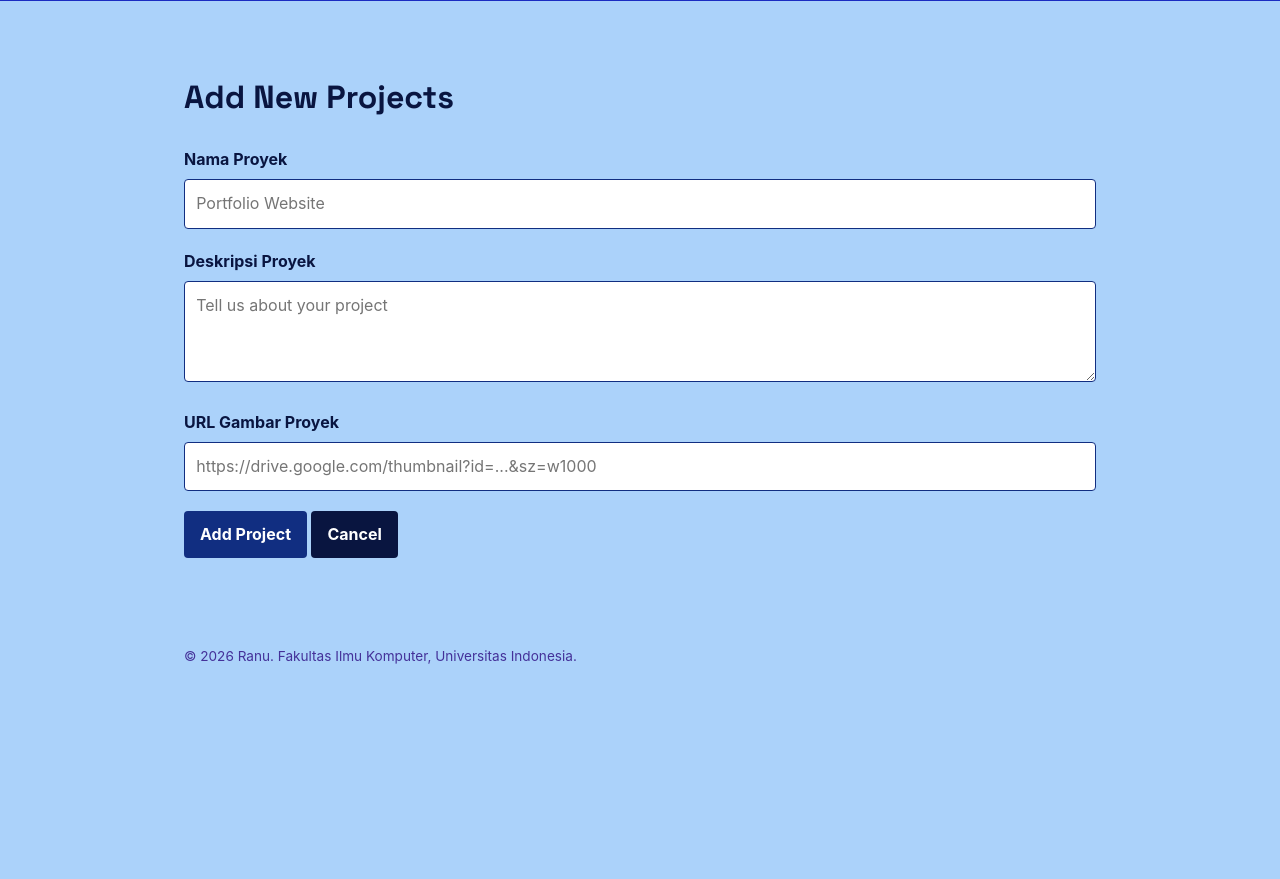
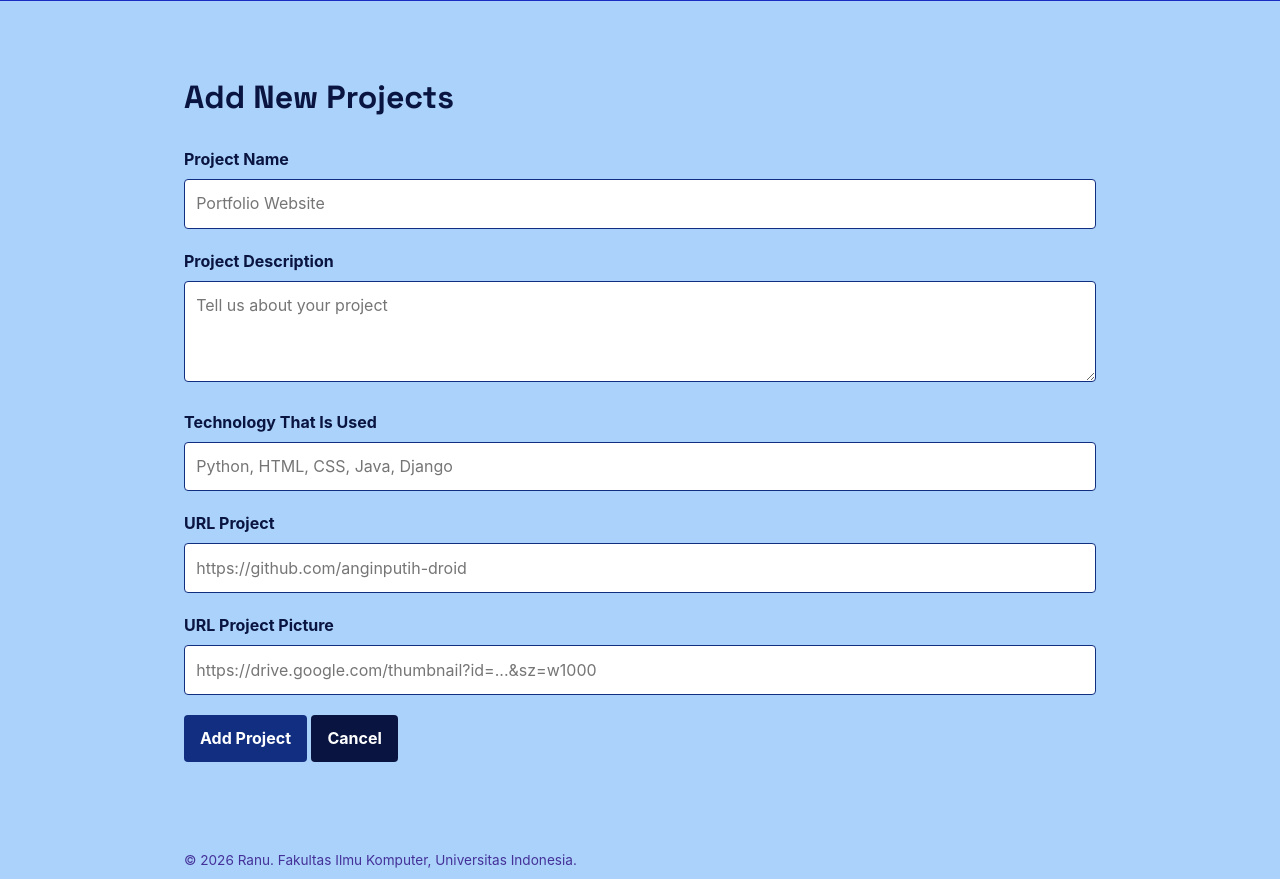
Before and after one commit to anginputih-droid/myportofolio, a Django app: page /projects/add/ in a window 1280 px wide. Shown: the part 75-954 px from the top of the page. Before the commit the page ends 739 px from the top, so only its background shows below. Run offline with Django 5.2, Linux system fonts and the light colour scheme.

Commit message:
Adding the tech_stack and project_url for the project section

```diff
--- a/main/forms.py
+++ b/main/forms.py
@@ -8,13 +8,17 @@ class ProjectForm(forms.ModelForm):
         fields = [
             "title",
             "description",
+            "tech_stack",
+            "project_url",
             "thumbnail",
         ]
 
         labels = {
-            "title": "Nama Proyek",
-            "description": "Deskripsi Proyek",
-            "thumbnail": "URL Gambar Proyek",
+            "title": "Project Name",
+            "description": "Project Description",
+            "tech_stack": "Technology That Is Used",
+            "project_url": "URL Project",
+            "thumbnail": "URL Project Picture",
         }
 
         widgets = {
@@ -30,6 +34,16 @@ class ProjectForm(forms.ModelForm):
                     "rows": 3,
                 }
             ),
+            "tech_stack": TextInput(
+                attrs={
+                    "placeholder": "Python, HTML, CSS, Java, Django",
+                }
+            ),
+            "project_url": URLInput(
+                attrs={
+                    "placeholder": "https://github.com/anginputih-droid",
+                }
+            ),
             "thumbnail": URLInput(
                 attrs={
                     "placeholder": "https://drive.google.com/thumbnail?id=...&sz=w1000",
--- a/main/models.py
+++ b/main/models.py
@@ -48,6 +48,8 @@ class Project(models.Model):
         choices=PROJECT_CHOICES,
         default="personal",
     )
+    tech_stack = models.CharField(max_length=255, default="")
+    project_url = models.URLField(blank=True)
     thumbnail = models.URLField(blank=True, null=True)
     started_at = models.DateTimeField(auto_now_add=True)
     ended_at = models.DateTimeField(blank=True, null=True)
--- a/templates/project.html
+++ b/templates/project.html
@@ -24,7 +24,7 @@
                            placeholder="Search project name"
                            class="project-search__input"
                            aria-label="Search project name">
-                    <button type="submit" class="button">Cari</button>
+                    <button type="submit" class="button"><Search></Search></button>
                 </form>
                 <div class="experience-grid project-grid">
                     {% for project in project_list %}
```
Also changed, not shown: main/migrations/0003_project_project_url_project_tech_stack.py (added).
